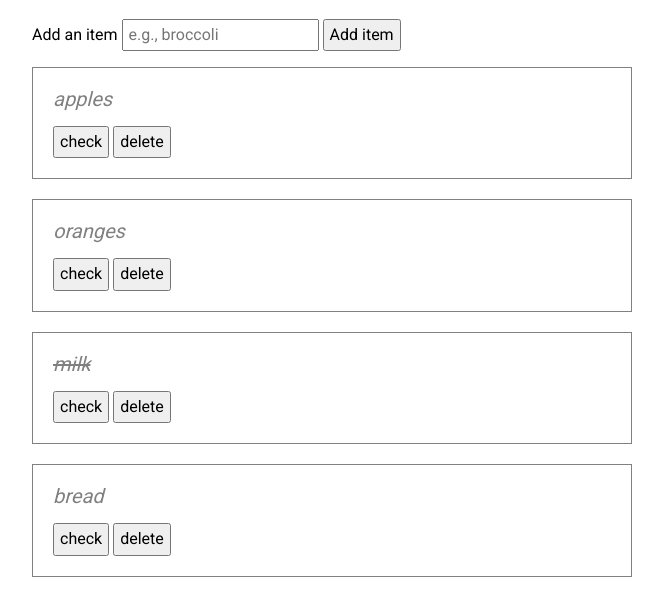
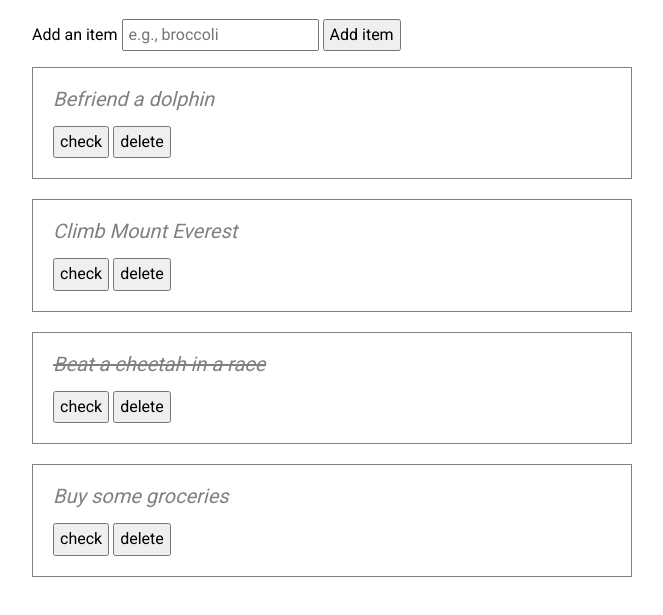
Before and after one commit to lindsayesterman/jquery-todo-app, a plain HTML site: page index.html in a window 1280 px wide. Shown: the part 61-676 px from the top of the page, without its empty margins (308-971 px from the left). Drawn offline with nearby package versions, Linux system fonts and the light colour scheme.

Commit message:
remove gr add td

```diff
--- a/index.html
+++ b/index.html
@@ -26,7 +26,7 @@
     <ul class="todo-list">
 
       <li>
-        <span class="todo-item">apples</span>
+        <span class="todo-item">Befriend a dolphin</span>
         <button class="todo-item-toggle">
           <span class="button-label">check</span>
         </button>
@@ -35,7 +35,7 @@
         </button>
       </li>
       <li>
-        <span class="todo-item">oranges</span>
+        <span class="todo-item">Climb Mount Everest</span>
         <button class="todo-item-toggle">
           <span class="button-label">check</span>
         </button>
@@ -44,7 +44,7 @@
         </button>
       </li>
       <li>
-        <span class="todo-item todo-item__checked">milk</span>
+        <span class="todo-item todo-item__checked">Beat a cheetah in a race</span>
         <button class="todo-item-toggle">
           <span class="button-label">check</span>
         </button>
@@ -53,7 +53,7 @@
         </button>
       </li>
       <li>
-        <span class="todo-item">bread</span>
+        <span class="todo-item">Buy some groceries</span>
         <button class="todo-item-toggle">
           <span class="button-label">check</span>
         </button>
```
